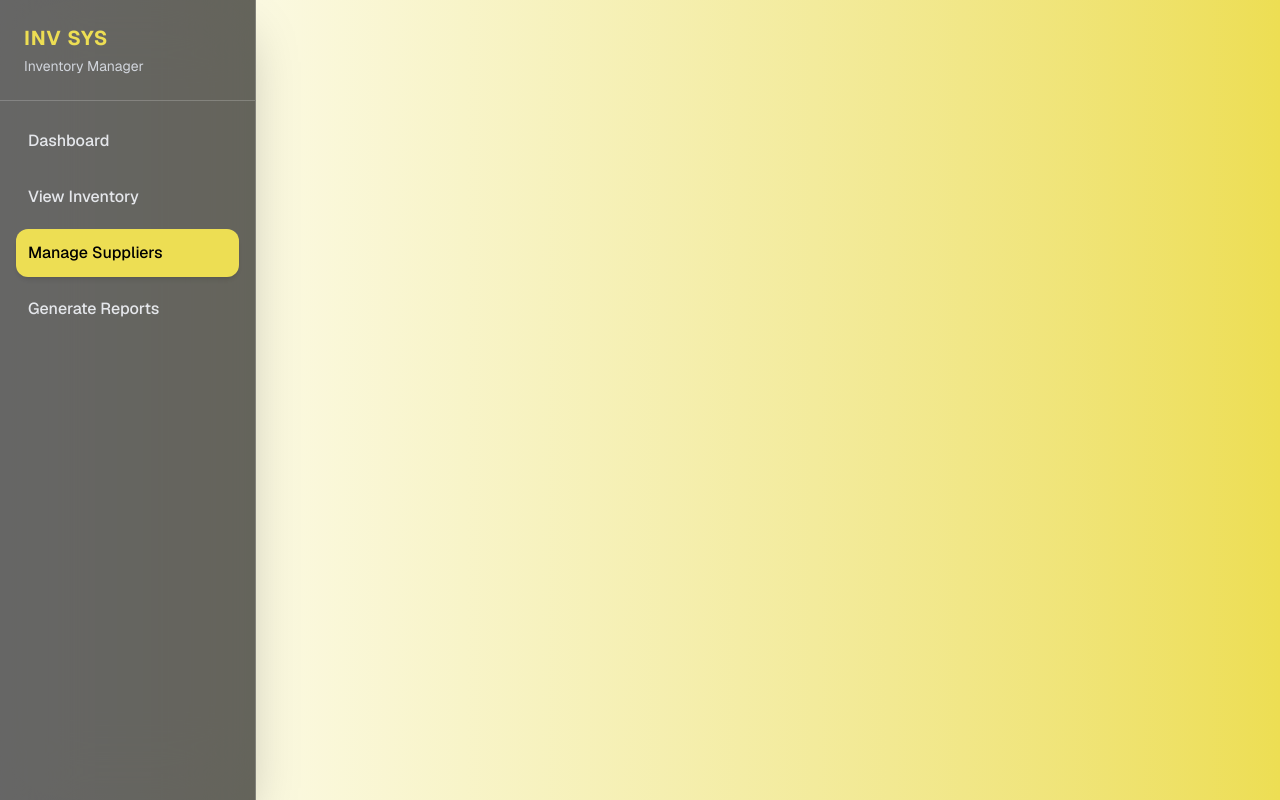
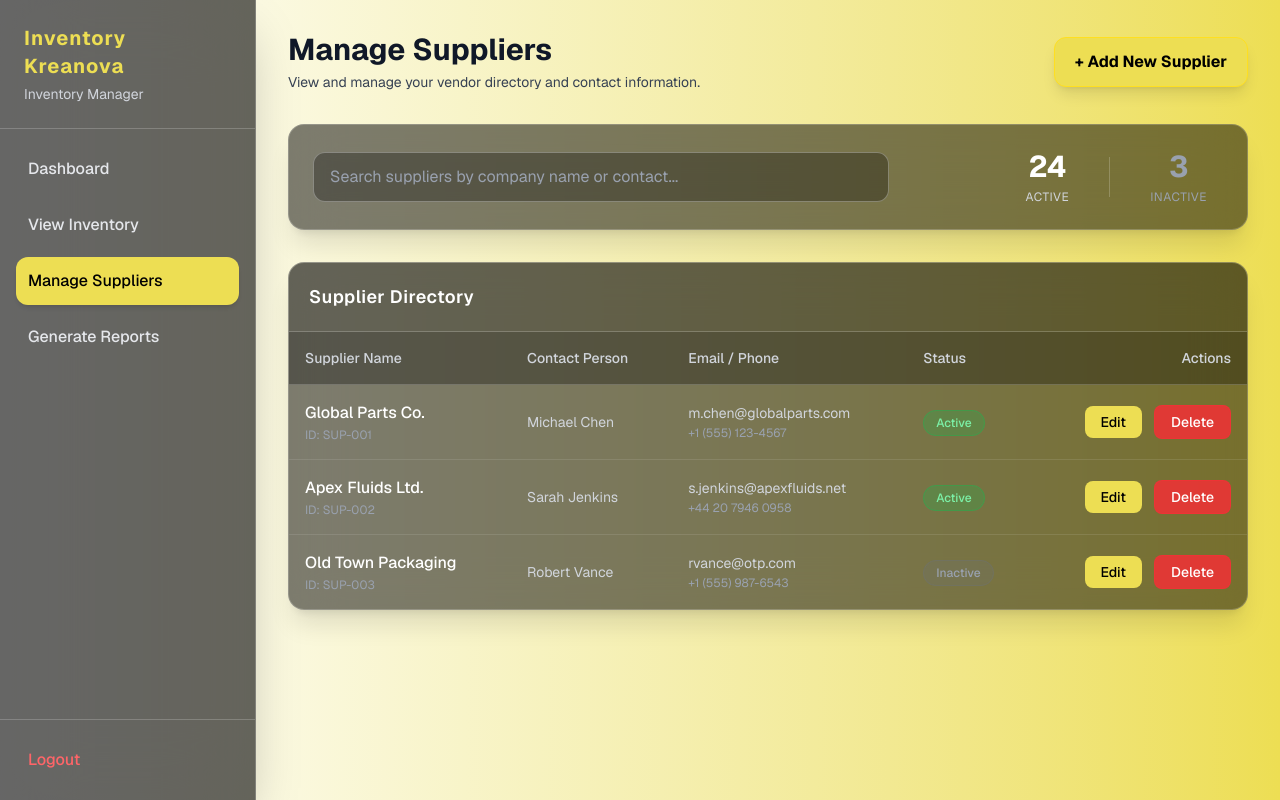
Before and after one commit to Yoshinovia/pra-pkl, a Next.js app in the folder frontend/: page /suppliers in a window 1280 px wide. Built offline with nearby package versions, Linux system fonts and the light colour scheme.

Commit message:
add logout, suppliers

```diff
--- a/frontend/app/components/dashboard/sidebar.tsx
+++ b/frontend/app/components/dashboard/sidebar.tsx
@@ -1,6 +1,6 @@
 "use client";
 import Link from "next/link";
-import { usePathname } from "next/navigation";
+import { usePathname, useRouter } from "next/navigation"; // 1. Import useRouter
 
 const navItems = [
   { href: "/dashboard", label: "Dashboard" },
@@ -11,16 +11,24 @@ const navItems = [
 
 export default function Sidebar() {
   const pathname = usePathname();
+  const router = useRouter(); // 2. Initialize the router
+
+  const handleLogout = () => {
+    // Note: Later on, you can add logic here to clear tokens or cookies
+    router.push("/"); // 3. Push the user back to the login page
+  };
+
   return (
     <aside className="w-64 bg-black/60 text-white backdrop-blur-2xl border-r border-white/20 flex flex-col shadow-2xl">
       <div className="p-6 border-b border-white/20">
         <h1 className="text-xl font-bold tracking-wider text-[#edde53]">
-          INV SYS
+          Inventory Kreanova
         </h1>
         <p className="text-sm text-gray-300 mt-1">Inventory Manager</p>
       </div>
+
+      {/* Navigation Links - flex-1 pushes everything below it to the bottom */}
       <nav className="flex-1 p-4 space-y-2">
-        {/* Active state using the yellow accent color */}
         {navItems.map((item) => {
           const isActive = pathname === item.href;
 
@@ -28,7 +36,7 @@ export default function Sidebar() {
             <Link
               key={item.href}
               href={item.href}
-              className={`block p-3 rounded-xl text-black font-medium transition-colors ${
+              className={`block p-3 rounded-xl font-medium transition-colors ${
                 isActive
                   ? "bg-[#edde53] text-black shadow-md"
                   : "text-gray-200 hover:bg-white/10"
@@ -39,6 +47,16 @@ export default function Sidebar() {
           );
         })}
       </nav>
+
+      {/* 4. Logout Button Section - Pinned to bottom */}
+      <div className="p-4 border-t border-white/20">
+        <button
+          onClick={handleLogout}
+          className="w-full text-left p-3 rounded-xl font-medium transition-colors text-red-400 hover:bg-red-500/20 hover:text-red-300"
+        >
+          Logout
+        </button>
+      </div>
     </aside>
   );
 }
--- a/frontend/app/page.tsx
+++ b/frontend/app/page.tsx
@@ -66,7 +66,7 @@ export default function Home() {
             <input
               id="password"
               type="password"
-              placeholder="******"
+              placeholder="Enter your password"
               value={password}
               onChange={(e) => setPassword(e.target.value)}
               className="bg-black/30 border border-white/30 text-white placeholder-gray-400 py-3 px-4 rounded-xl focus:outline-none focus:border-[#edde53] transition-colors"
--- a/frontend/app/suppliers/page.tsx
+++ b/frontend/app/suppliers/page.tsx
@@ -3,7 +3,131 @@ import Sidebar from "../components/dashboard/sidebar";
 export default function Suppliers() {
     return (
         <div className="flex min-h-screen font-sans bg-gradient-to-r from-white to-[#edde53]">
+            {/* Reusable Sidebar Component */}
             <Sidebar />
+
+            {/* MAIN CONTENT AREA */}
+            <main className="flex-1 p-8">
+
+                {/* Header Section */}
+                <header className="flex justify-between items-center mb-8">
+                    <div>
+                        <h2 className="text-3xl font-bold text-gray-900">Manage Suppliers</h2>
+                        <p className="text-gray-700 text-sm mt-1">View and manage your vendor directory and contact information.</p>
+                    </div>
+                    <button className="bg-[#edde53] hover:bg-yellow-400 text-black font-bold px-5 py-3 rounded-xl shadow-lg transition-colors border border-yellow-300">
+                        + Add New Supplier
+                    </button>
+                </header>
+
+                {/* Quick Search & Stats Panel - Tinted Glass */}
+                <div className="bg-black/50 text-white backdrop-blur-xl p-6 rounded-2xl shadow-xl border border-white/20 mb-8 flex flex-col md:flex-row gap-8 md:items-center justify-between">
+                    <div className="flex-1 max-w-xl">
+                        <input
+                            type="text"
+                            placeholder="Search suppliers by company name or contact..."
+                            className="w-full bg-black/30 border border-white/30 text-white placeholder-gray-400 py-3 px-4 rounded-xl focus:outline-none focus:border-[#edde53] transition-colors"
+                        />
+                    </div>
+
+                    <div className="flex gap-6 items-center">
+                        <div className="text-center px-4">
+                            <p className="text-3xl font-bold text-white">24</p>
+                            <p className="text-xs text-gray-300 uppercase tracking-wider mt-1">Active</p>
+                        </div>
+                        <div className="w-px h-10 bg-white/20"></div>
+                        <div className="text-center px-4">
+                            <p className="text-3xl font-bold text-gray-400">3</p>
+                            <p className="text-xs text-gray-400 uppercase tracking-wider mt-1">Inactive</p>
+                        </div>
+                    </div>
+                </div>
+
+                {/* Supplier Data Table - Tinted Glass */}
+                <div className="bg-black/50 text-white backdrop-blur-xl rounded-2xl shadow-xl border border-white/20 overflow-hidden">
+                    <div className="p-5 border-b border-white/20 bg-black/20">
+                        <h3 className="font-semibold text-lg tracking-wide">Supplier Directory</h3>
+                    </div>
+
+                    <div className="overflow-x-auto">
+                        <table className="w-full text-left border-collapse">
+                            <thead>
+                                <tr className="border-b border-white/20 text-sm text-gray-300 bg-black/30">
+                                    <th className="p-4 font-medium">Supplier Name</th>
+                                    <th className="p-4 font-medium">Contact Person</th>
+                                    <th className="p-4 font-medium">Email / Phone</th>
+                                    <th className="p-4 font-medium">Status</th>
+                                    <th className="p-4 font-medium text-right">Actions</th>
+                                </tr>
+                            </thead>
+                            <tbody className="text-sm">
+
+                                {/* Row 1 */}
+                                <tr className="border-b border-white/10 hover:bg-white/5 transition-colors">
+                                    <td className="p-4">
+                                        <p className="font-medium text-white text-base">Global Parts Co.</p>
+                                        <p className="text-xs text-gray-400 mt-0.5">ID: SUP-001</p>
+                                    </td>
+                                    <td className="p-4 text-gray-300">Michael Chen</td>
+                                    <td className="p-4">
+                                        <p className="text-gray-300">m.chen@globalparts.com</p>
+                                        <p className="text-xs text-gray-400 mt-0.5">+1 (555) 123-4567</p>
+                                    </td>
+                                    <td className="p-4">
+                                        <span className="bg-green-500/20 text-green-300 border border-green-500/30 px-3 py-1 rounded-full text-xs font-medium">Active</span>
+                                    </td>
+                                    <td className="p-4 text-right space-x-3 whitespace-nowrap">
+                                        <button className="text-black bg-[#edde53] hover:bg-yellow-400 px-4 py-1.5 rounded-lg transition-colors font-medium">Edit</button>
+                                        <button className="text-white bg-red-500/80 hover:bg-red-500 px-4 py-1.5 rounded-lg transition-colors font-medium border border-red-500/50">Delete</button>
+                                    </td>
+                                </tr>
+
+                                {/* Row 2 */}
+                                <tr className="border-b border-white/10 hover:bg-white/5 transition-colors">
+                                    <td className="p-4">
+                                        <p className="font-medium text-white text-base">Apex Fluids Ltd.</p>
+                                        <p className="text-xs text-gray-400 mt-0.5">ID: SUP-002</p>
+                                    </td>
+                                    <td className="p-4 text-gray-300">Sarah Jenkins</td>
+                                    <td className="p-4">
+                                        <p className="text-gray-300">s.jenkins@apexfluids.net</p>
+                                        <p className="text-xs text-gray-400 mt-0.5">+44 20 7946 0958</p>
+                                    </td>
+                                    <td className="p-4">
+                                        <span className="bg-green-500/20 text-green-300 border border-green-500/30 px-3 py-1 rounded-full text-xs font-medium">Active</span>
+                                    </td>
+                                    <td className="p-4 text-right space-x-3 whitespace-nowrap">
+                                        <button className="text-black bg-[#edde53] hover:bg-yellow-400 px-4 py-1.5 rounded-lg transition-colors font-medium">Edit</button>
+                                        <button className="text-white bg-red-500/80 hover:bg-red-500 px-4 py-1.5 rounded-lg transition-colors font-medium border border-red-500/50">Delete</button>
+                                    </td>
+                                </tr>
+
+                                {/* Row 3 */}
+                                <tr className="hover:bg-white/5 transition-colors">
+                                    <td className="p-4">
+                                        <p className="font-medium text-white text-base">Old Town Packaging</p>
+                                        <p className="text-xs text-gray-400 mt-0.5">ID: SUP-003</p>
+                                    </td>
+                                    <td className="p-4 text-gray-300">Robert Vance</td>
+                                    <td className="p-4">
+                                        <p className="text-gray-300">rvance@otp.com</p>
+                                        <p className="text-xs text-gray-400 mt-0.5">+1 (555) 987-6543</p>
+                                    </td>
+                                    <td className="p-4">
+                                        <span className="bg-gray-500/20 text-gray-400 border border-gray-500/30 px-3 py-1 rounded-full text-xs font-medium">Inactive</span>
+                                    </td>
+                                    <td className="p-4 text-right space-x-3 whitespace-nowrap">
+                                        <button className="text-black bg-[#edde53] hover:bg-yellow-400 px-4 py-1.5 rounded-lg transition-colors font-medium">Edit</button>
+                                        <button className="text-white bg-red-500/80 hover:bg-red-500 px-4 py-1.5 rounded-lg transition-colors font-medium border border-red-500/50">Delete</button>
+                                    </td>
+                                </tr>
+
+                            </tbody>
+                        </table>
+                    </div>
+                </div>
+
+            </main>
         </div>
     )
 }
```
